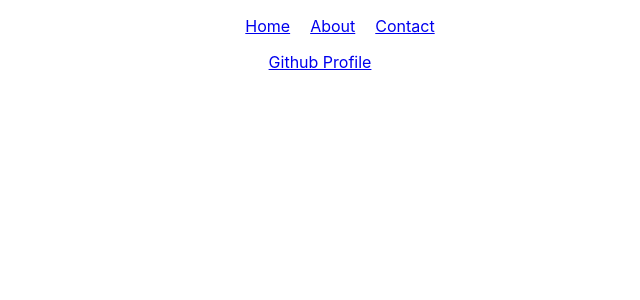
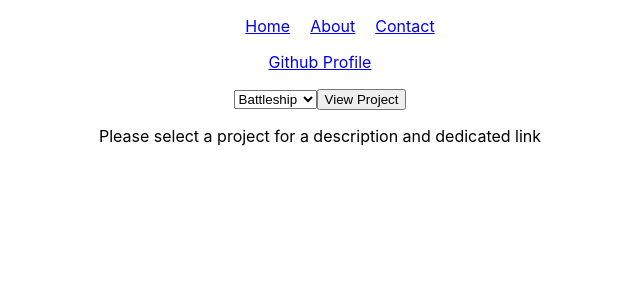
Before and after one commit to Natecat4444/Midterm_portfolio_project, a React (Create React App) app in the folder portfolio/: page / in a window 1280 px wide. Shown: the top 300 px of the page, without its empty margins (320-960 px from the left). Built offline with nearby package versions, Linux system fonts and the light colour scheme.

Commit message:
fighting conditional rendering

```diff
--- a/portfolio/src/tabs/Home.js
+++ b/portfolio/src/tabs/Home.js
@@ -28,16 +28,50 @@ function Moonfall(props){
     </div>)
 }
 
+function Defaultview(props){
+    return(<div>
+        <p>Please select a project for a description and dedicated link</p>
+    </div>)
+}
+
 function Home(props){
+    const[viewcomp, setveiwcomp] = useState(0);
     const styles = {
         'textAlign': 'center',
         'paddingLeft': '25%',
         'paddingRight': '25%'
     }
 
+    const handleSubmit = (event) => {
+        console.log("Handle sublit called")
+        console.log(event)
+        // setveiwcomp(viewcomp)
+        console.log(viewcomp)
+        event.preventDefault();
+
+    }
+
+    let view = <Defaultview />;
+
+    console.log(viewcomp);
+    if(viewcomp == 1){
+
+    }
+
     return(
         <div style={styles}>
             <p><a href='https://github.com/Natecat4444'>Github Profile</a></p>
+            <form onSubmit={handleSubmit}>
+                <select name={viewcomp} onChange={(event) => setveiwcomp(event.target.value)}>
+                    <option value={1}>Battleship</option>
+                    <option value={2}>Planner</option>
+                    <option value={3}>SteamAPI</option>
+                    <option value={4}>Moonfall</option>
+                </select>
+                <button type="submit">View Project</button>
+            </form>
+
+            {view}
 
         </div>
     );
```
